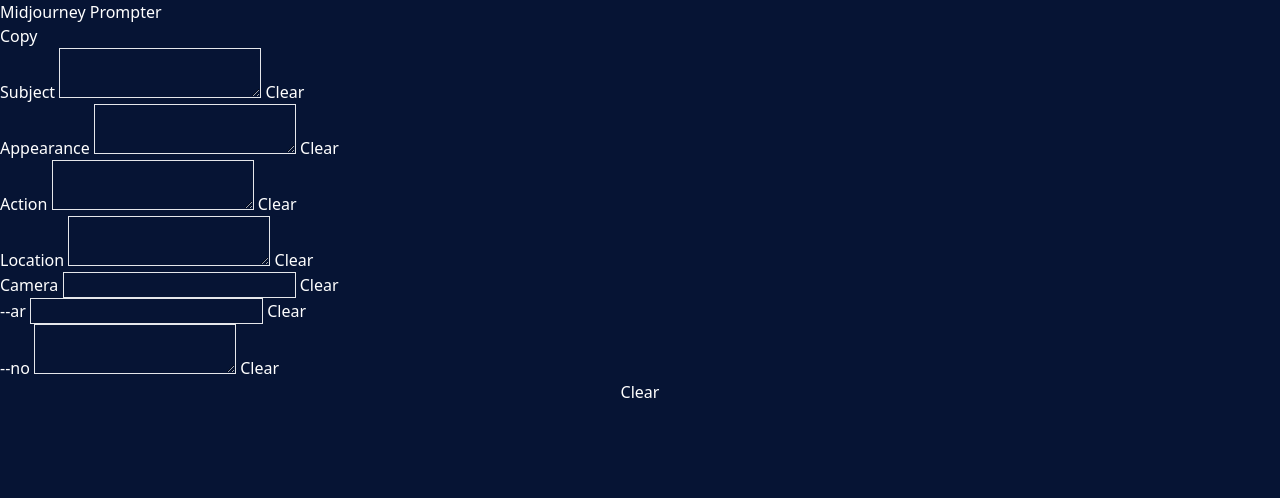
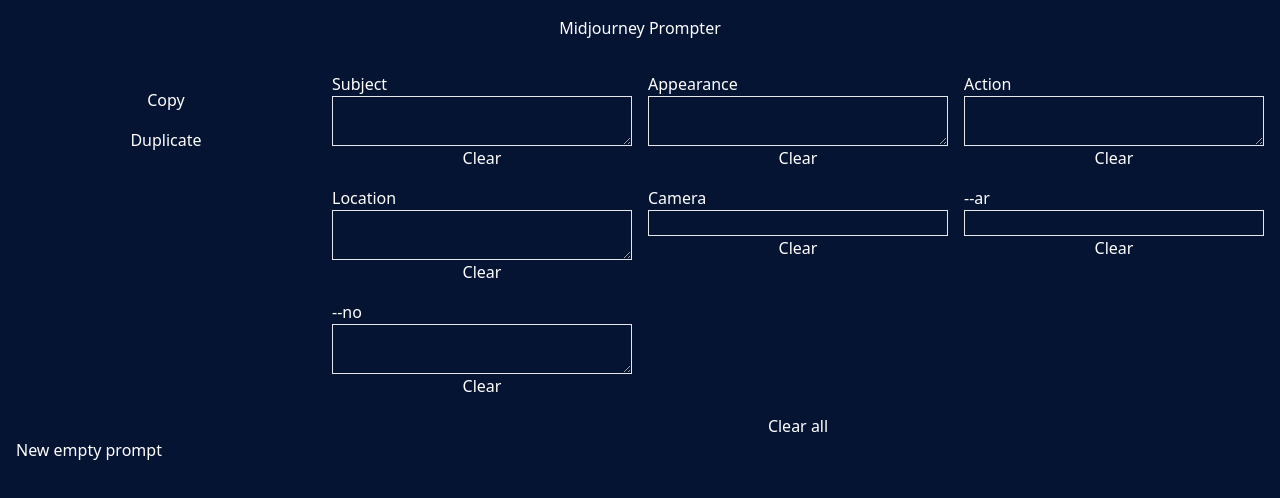
Before and after one commit to nuotsu/midjourney-prompter, a SvelteKit app: page / in a window 1280 px wide. Shown: the top 498 px of the page. Built offline with nearby package versions, Linux system fonts and the light colour scheme.

Commit message:
add prompt types, duplicate

```diff
--- a/src/lib/Input.svelte
+++ b/src/lib/Input.svelte
@@ -1,4 +1,4 @@
-<label>
+<label class="grid">
 	{label}
 	<input name={label} list="{label} list" type="text" bind:value />
 
@@ -14,10 +14,7 @@
 </label>
 
 <script lang="ts">
-	const { label, options } = $props<{
-		label: string
-		options?: string[]
-	}>()
+	const { label, value: v, options } = $props<App.InputPrompt>()
 
-	let value = $state('')
+	let value = $state(v)
 </script>
--- /dev/null
+++ b/src/lib/Prompter.svelte
@@ -0,0 +1,77 @@
+<div class="grid sm:grid-cols-[auto,1fr] gap-4 items-start">
+	<div class="grid gap-4 w-[300px]">
+		<output>{output}</output>
+		<button on:click={copy} disabled={!output}>Copy</button>
+		<button on:click={duplicate}>Duplicate</button>
+	</div>
+
+	<form
+		class="grid grid-cols-3 gap-4 items-start"
+		bind:this={form}
+		on:input={generateOutput}
+	>
+		{#each prompts as prompt}
+			{#if prompt.type === 'textarea'}
+				<Textarea {...prompt} />
+			{:else if prompt.type === 'input'}
+				<Input {...prompt} />
+			{/if}
+		{/each}
+
+		<button class="col-span-full" type="reset">Clear all</button>
+	</form>
+</div>
+
+<script lang="ts">
+	import Textarea from '$lib/Textarea.svelte'
+	import Input from '$lib/Input.svelte'
+	import { allPrompts } from './store'
+
+	const { prompts, index } = $props<{
+		prompts: App.Prompt[]
+		index: number
+	}>()
+
+	let form = $state<HTMLFormElement | null>(null)
+	let output = $state('')
+
+	$effect(() => {
+		form?.querySelectorAll('button')?.forEach((e) => {
+			e.onclick = () => {
+				form?.reset()
+				generateOutput()
+			}
+		})
+	})
+
+	function generateOutput() {
+		if (!form) return
+
+		const formData = new FormData(form)
+
+		const newValues = prompts.map((prompt) => ({
+			...prompt,
+			value: formData.get(prompt.label) as string,
+		}))
+
+		$allPrompts[index] = newValues
+
+		output = Object.entries(Object.fromEntries(formData.entries()))
+			.map(([key, value]) => {
+				if (!value) return
+				if (key.startsWith('--')) return `${key} ${value}`
+				return value
+			})
+			.filter(Boolean)
+			.join(' ')
+	}
+
+	function copy() {
+		if (!output) return
+		navigator.clipboard.writeText(output)
+	}
+
+	function duplicate() {
+		$allPrompts = [...$allPrompts, $allPrompts[index]]
+	}
+</script>
--- a/src/lib/Textarea.svelte
+++ b/src/lib/Textarea.svelte
@@ -1,4 +1,4 @@
-<label>
+<label class="grid">
 	{label}
 
 	<textarea bind:value name={label} />
@@ -7,7 +7,7 @@
 </label>
 
 <script lang="ts">
-	const { label } = $props<{ label: string }>()
+	const { label, value: v } = $props<App.TextareaPrompt>()
 
-	let value = $state('')
+	let value = $state(v)
 </script>
--- /dev/null
+++ b/src/lib/store.ts
@@ -0,0 +1,36 @@
+import { writable } from 'svelte/store'
+
+export const DEFAULT_PROMPT: App.Prompt[] = [
+	{
+		type: 'textarea',
+		label: 'Subject',
+	},
+	{
+		type: 'textarea',
+		label: 'Appearance',
+	},
+	{
+		type: 'textarea',
+		label: 'Action',
+	},
+	{
+		type: 'textarea',
+		label: 'Location',
+	},
+	{
+		type: 'input',
+		label: 'Camera',
+		options: ['Hasselblad'],
+	},
+	{
+		type: 'input',
+		label: '--ar',
+		options: ['16:9'],
+	},
+	{
+		type: 'textarea',
+		label: '--no',
+	},
+]
+
+export const allPrompts = writable<Array<App.Prompt[]>>([DEFAULT_PROMPT])
--- a/src/routes/+layout.svelte
+++ b/src/routes/+layout.svelte
@@ -1,6 +1,8 @@
-<h1>Midjourney Prompter</h1>
+<h1 class="text-center p-4">Midjourney Prompter</h1>
 
-<slot />
+<main class="p-4">
+	<slot />
+</main>
 
 <script lang="ts">
 	import '../styles/app.css'
--- a/src/routes/+page.svelte
+++ b/src/routes/+page.svelte
@@ -2,47 +2,19 @@
 	<title>Midjourney Prompter</title>
 </svelte:head>
 
-<output>{output}</output>
-<button on:click={copy}>Copy</button>
+{#each $allPrompts as prompts, index (index)}
+	<Prompter {prompts} {index} />
+{/each}
 
-<form class="grid" bind:this={form} on:input={onInput}>
-	<Textarea label="Subject" />
-	<Textarea label="Appearance" />
-	<Textarea label="Action" />
-	<Textarea label="Location" />
-	<Input label="Camera" options={['Hasselblad']} />
-	<Input label="--ar" options={['16:9']} />
-	<Textarea label="--no" />
+<nav>
+	<button on:click={newEmpty}>New empty prompt</button>
+</nav>
 
-	<button type="reset">Clear</button>
-</form>
+<script>
+	import Prompter from '$lib/Prompter.svelte'
+	import { DEFAULT_PROMPT, allPrompts } from '$lib/store'
 
-<script lang="ts">
-	import Textarea from '$lib/Textarea.svelte'
-	import Input from '$lib/Input.svelte'
-
-	let form: HTMLFormElement
-	let output: string
-
-	$: form?.querySelectorAll('button')?.forEach((btn) => {
-		btn.addEventListener('click', onInput)
-	})
-
-	function onInput() {
-		const data = new FormData(form)
-		const entries = Object.entries(Object.fromEntries(data.entries()))
-
-		output = entries
-			.map(([key, value]) => {
-				if (!value) return
-				if (key.startsWith('--')) return `${key} ${value}`
-				return value
-			})
-			.join(' ')
-	}
-
-	function copy() {
-		if (!output) return
-		navigator.clipboard.writeText(output)
+	function newEmpty() {
+		$allPrompts = [...$allPrompts, DEFAULT_PROMPT]
 	}
 </script>
```
Also changed, not shown: src/app.d.ts (+17 -0 lines), 1 other file (tests, documents, lock files or other folders).
